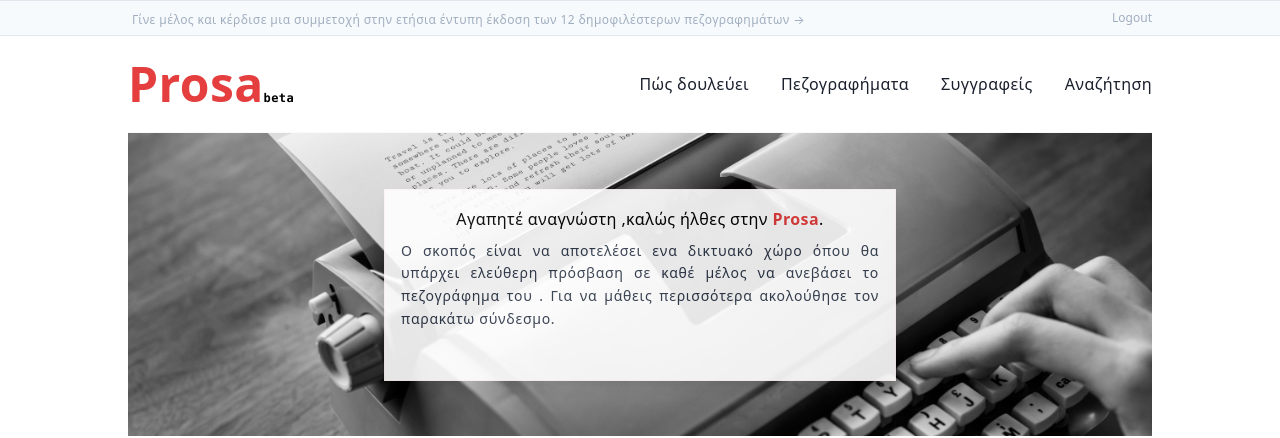
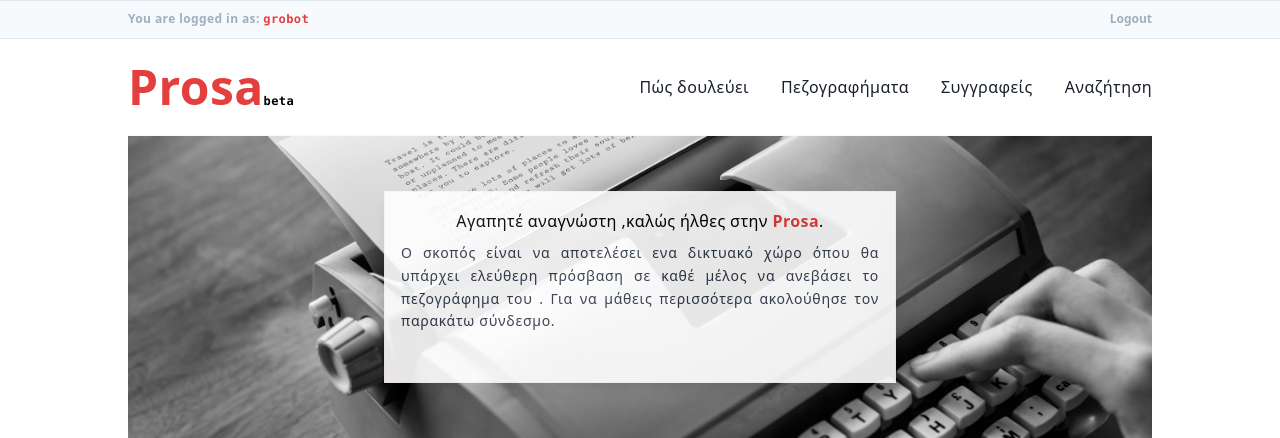
Before and after one commit to bres/secondapp_blog, a Django app: page / in a window 1280 px wide. Shown: the top 438 px of the page. Run offline with Django 3.2, Linux system fonts and the light colour scheme; a user stored in the database is signed in; data comes from the database, SQL or seed files in the repository; both versions use the stored data as it was after the commit; style sheets or scripts are compiled from the project's sources; some libraries are stand-ins or nearby versions.

Commit message:
switch logout with login

```diff
--- a/secondapp/blog/templates/blog/base.html
+++ b/secondapp/blog/templates/blog/base.html
@@ -13,28 +13,29 @@
 
 
 <section class="bg-gray-100 border-gray-300 border-b border-t">
+<div class="container mx-auto px-32 ">
+<div class="flex justify-between ">
+  {% if user.is_authenticated  %}
 
-<div class="container mx-auto px-32 flex justify-between items-center">
-  <p class="py-1">
-	  <span class="text-xs text-gray-500 ml-1">Γίνε μέλος και κέρδισε μια συμμετοχή στην ετήσια έντυπη έκδοση των 12 δημοφιλέστερων πεζογραφημάτων  &rarr;</span>
-  </p>
-  <ul class="flex  justify-between items-center py-1">
-      {% if user.is_authenticated  %}
-      <li class="text-xs text-gray-500 ml-4 hover:text-gray-800">
-          <form action="{% url 'members:logout' %}" method="post">
-           {% csrf_token %}
-           <button type="submit">Logout</button>
+ <div class="text-xs text-gray-500 py-2 font-semibold">You are logged in as: <span class="text-red-600 font-mono">{{ user }}</span></div>
+
+
+          <form class="leading-4 py-2" action="{% url 'members:logout' %}" method="post"> {% csrf_token %}
+		  <button type="submit" class="text-xs text-gray-500 font-semibold">Logout</button>
           </form>
-      </li>
-      {% else %}
 
-	  <li class="text-xs text-gray-500  hover:text-gray-800"> <a href="{% url 'members:signup' %}" >Εγγραφή</a><li>
-      <li class="text-xs text-gray-500 ml-4 hover:text-gray-800"> <a href="{% url 'members:login' %}">Είσοδος</a><li>
-      {% endif%}
-  </ul>
+   {% else %}
+  <div class="py-2">
+         <div class="text-xs text-gray-500  ml-1">
+		 <p class="font-semibold"> Γίνε μέλος και κέρδισε μια συμμετοχή στην ετήσια έντυπη έκδοση των 12 δημοφιλέστερων πεζογραφημάτων  &rarr;</p>
+	 </div>
+  </div>
+  <div class="flex py-2">
+	  <div class="text-xs text-gray-500 hover:text-gray-800 font-semibold"> <a href="{% url 'members:signup' %}">Εγγραφή</a></div>
+	 <div class="text-xs text-gray-500 ml-4  hover:text-gray-800 font-semibold"> <a href="{% url 'members:login' %}">Είσοδος</a></div>
+ </div>
 
-</div>
-
+    {% endif%}
 </section>
 
 
```
Also changed, not shown: secondapp/db.sqlite3, 1 other file.
